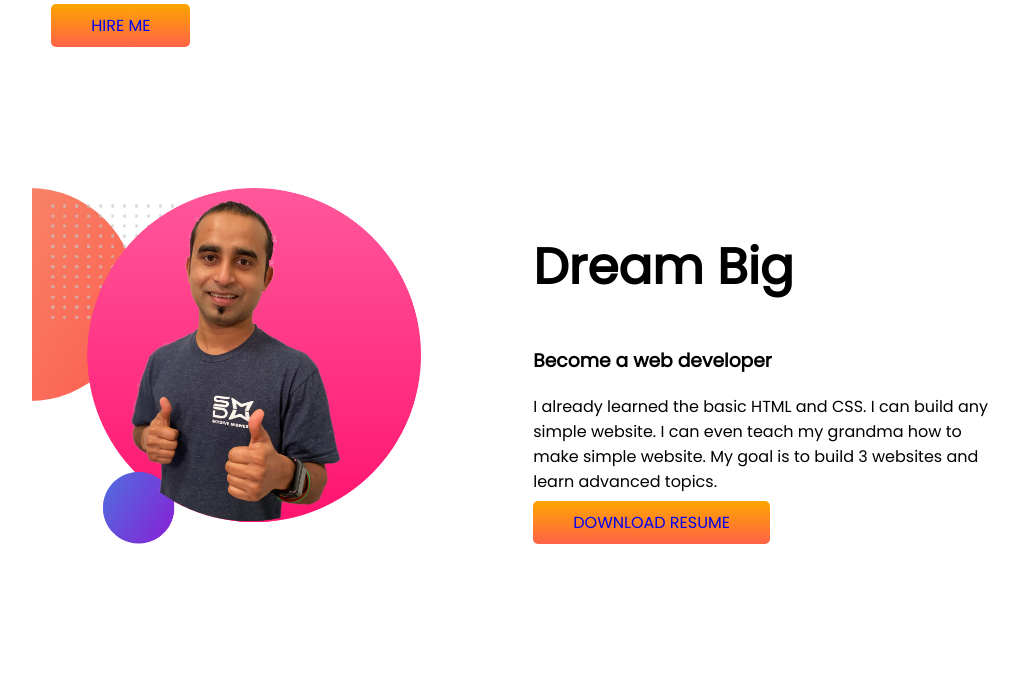
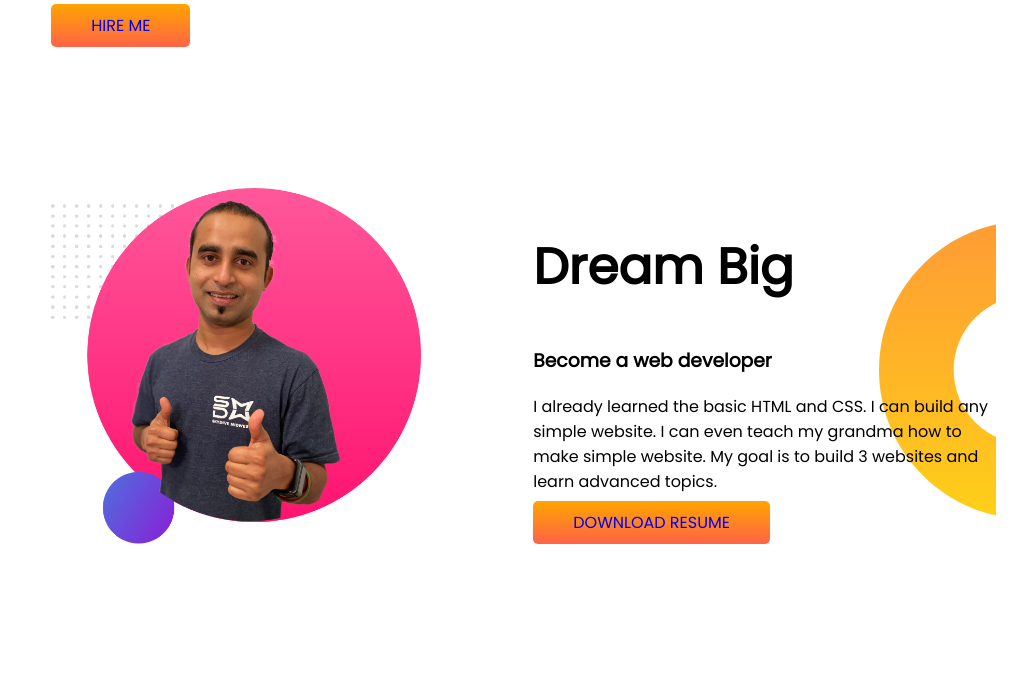
Before and after one commit to saifulislam735/developer-portfolio, a plain HTML site: page index.html in a window 1280 px wide. Shown: the part 600-1298 px from the top of the page, without its empty margins (126-1153 px from the left). Drawn offline with Linux system fonts and the light colour scheme.

Commit message:
top & big dream section bg pic

```diff
--- a/index.html
+++ b/index.html
@@ -11,7 +11,8 @@
     <link rel="stylesheet" href="style.css">
 </head>
 <body>
-   <section>
+
+   <section class="top-banner">
         <div class="half-section">
             <h1>Welcome To</h1>
             <h1><span class="orange-color">Peter Parker</span> World</h1>
@@ -23,7 +24,8 @@
             <img src="images/jhankar.png" alt="">
         </div>
    </section>
-   <section>
+
+   <section class="big-dream">
        <div class="half-section">
            <img src="images/jhankar2.png" alt="">
        </div>
@@ -34,6 +36,7 @@
            <a href="https://www.programming-hero.com/" target="blank" class="link-button">DOWNLOAD RESUME</a>
        </div>
    </section>
+
    <div class="section3">
        <h1>Experiences</h1>
    </div>
--- a/style.css
+++ b/style.css
@@ -9,7 +9,6 @@ h1{
 }
 section{
     display: flex;
-    background-image: url(images/exp-bg.png);
     background-repeat: no-repeat;
     margin: 150px;
 }
@@ -27,6 +26,13 @@ section{
     padding: 10px 40px;
     border-radius: 5px;
 }
+.top-banner{
+    background-image: url(images/exp-bg.png);
+}
+.big-dream{
+    background-image: url(images/dream-bg.png);
+    background-position: right;
+}
 .section3{
    padding-left: 158px;
 }
```
